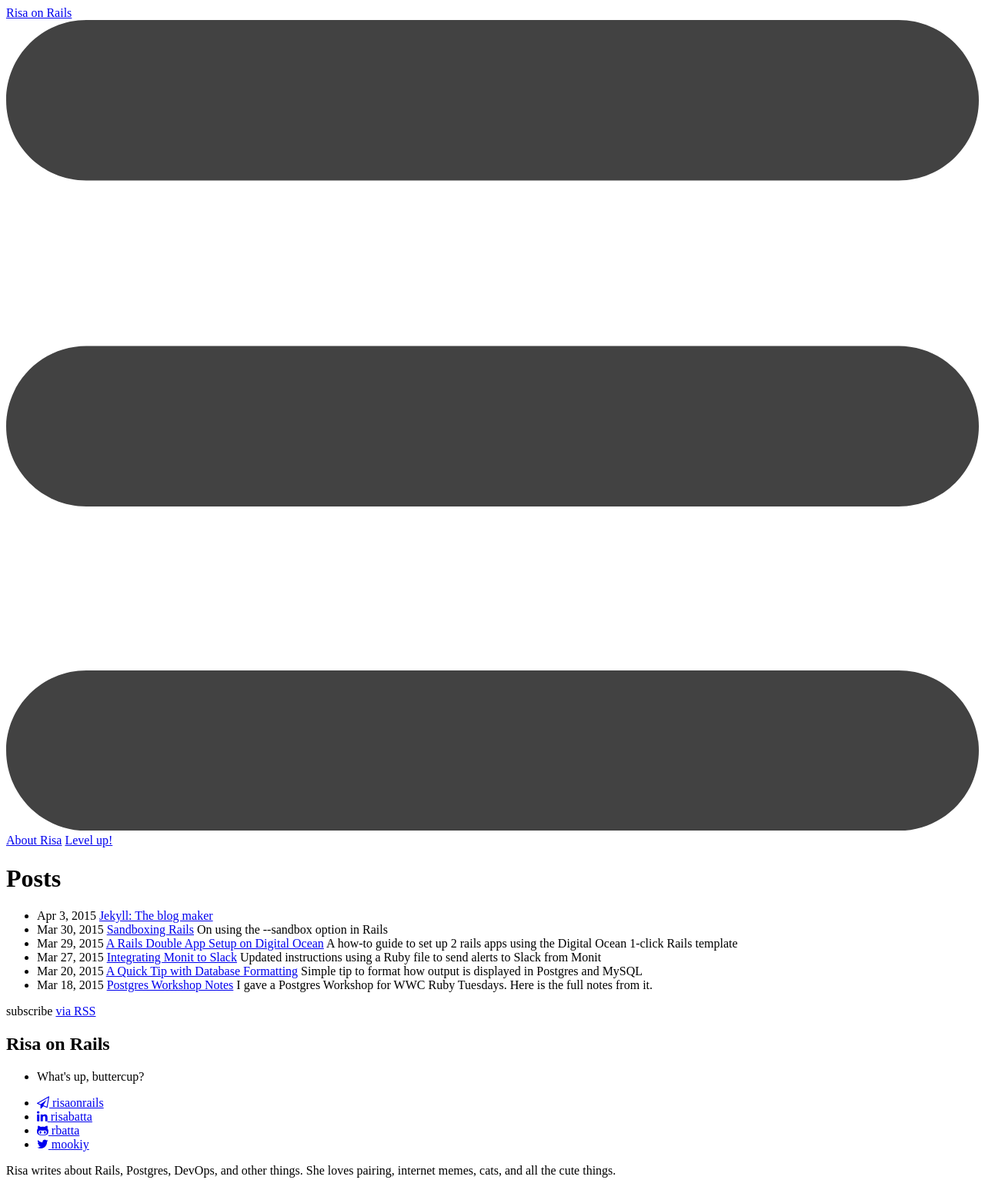
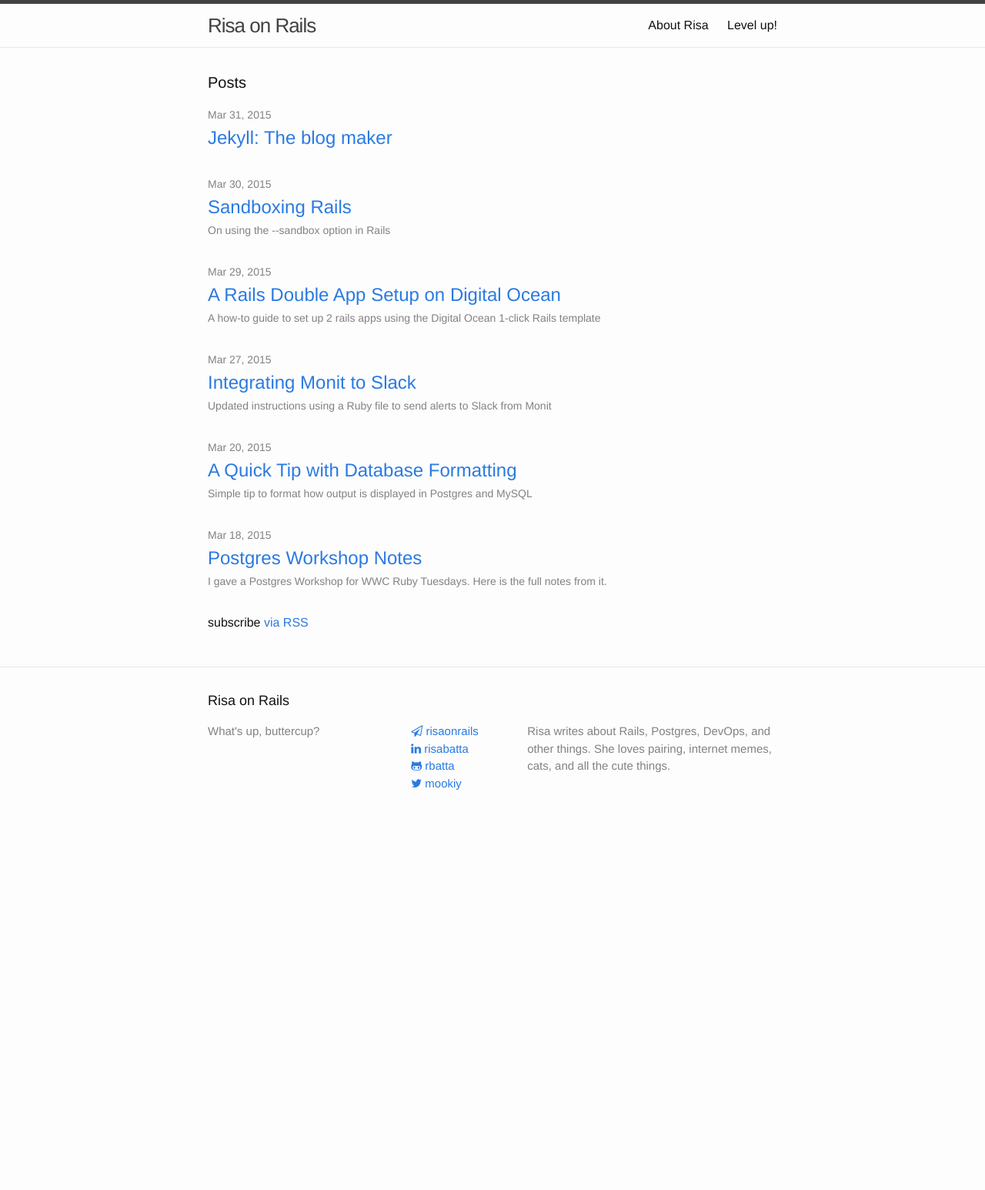
Before and after one commit to rbatta/risa-on-rails, a Jekyll site: the page built from index.md, in a window 1280 px wide. Shown: the whole page at 77% size. Built offline with Jekyll 4.4.1, drawn with Linux system fonts in a browser that asks for light colours; nearby versions of some CDN libraries; after the commit the page ends 1089 px from its top, so only the background shows below that.

Commit message:
things like this need to stop

```diff
--- /dev/null
+++ b/css/main.css
@@ -0,0 +1,449 @@
+/**
+ * Reset some basic elements
+ */
+body, h1, h2, h3, h4, h5, h6,
+p, blockquote, pre, hr,
+dl, dd, ol, ul, figure {
+  margin: 0;
+  padding: 0; }
+
+/**
+ * Basic styling
+ */
+body {
+  font-family: Helvetica, Arial, sans-serif;
+  font-size: 16px;
+  line-height: 1.5;
+  font-weight: 300;
+  color: #111;
+  background-color: #fdfdfd;
+  -webkit-text-size-adjust: 100%; }
+
+/**
+ * Set `margin-bottom` to maintain vertical rhythm
+ */
+h1, h2, h3, h4, h5, h6,
+p, blockquote, pre,
+ul, ol, dl, figure,
+.highlight {
+  margin-bottom: 15px; }
+
+/**
+ * Images
+ */
+img {
+  max-width: 100%;
+  vertical-align: middle; }
+
+/**
+ * Figures
+ */
+figure > img {
+  display: block; }
+
+figcaption {
+  font-size: 14px; }
+
+/**
+ * Lists
+ */
+ul, ol {
+  margin-left: 30px; }
+
+li > ul,
+li > ol {
+  margin-bottom: 0; }
+
+/**
+ * Headings
+ */
+h1, h2, h3, h4, h5, h6 {
+  font-weight: 300; }
+
+/**
+ * Links
+ */
+a {
+  color: #2a7ae2;
+  text-decoration: none; }
+  a:visited {
+    color: #1756a9; }
+  a:hover {
+    color: #111;
+    text-decoration: underline; }
+
+/**
+ * Blockquotes
+ */
+blockquote {
+  color: #828282;
+  border-left: 4px solid #e8e8e8;
+  padding-left: 15px;
+  font-size: 14px;
+  letter-spacing: -1px;
+  font-style: italic; }
+  blockquote > :last-child {
+    margin-bottom: 0; }
+
+/**
+ * Code formatting
+ */
+pre,
+code {
+  font-size: 14px;
+  border: 1px solid #e8e8e8;
+  border-radius: 3px;
+  background-color: #eef; }
+
+code {
+  padding: 1px 5px; }
+
+pre {
+  padding: 8px 12px;
+  overflow-x: scroll; }
+  pre > code {
+    border: 0;
+    padding-right: 0;
+    padding-left: 0; }
+
+/**
+ * Wrapper
+ */
+.wrapper {
+  max-width: -webkit-calc(800px - (30px * 2));
+  max-width: calc(800px - (30px * 2));
+  margin-right: auto;
+  margin-left: auto;
+  padding-right: 30px;
+  padding-left: 30px; }
+  @media screen and (max-width: 800px) {
+    .wrapper {
+      max-width: -webkit-calc(800px - (30px));
+      max-width: calc(800px - (30px));
+      padding-right: 15px;
+      padding-left: 15px; } }
+
+/**
+ * Clearfix
+ */
+.wrapper:after, .footer-col-wrapper:after {
+  content: "";
+  display: table;
+  clear: both; }
+
+/**
+ * Icons
+ */
+.icon > svg {
+  display: inline-block;
+  width: 16px;
+  height: 16px;
+  vertical-align: middle; }
+  .icon > svg path {
+    fill: #828282; }
+
+/**
+ * Site header
+ */
+.site-header {
+  border-top: 5px solid #424242;
+  border-bottom: 1px solid #e8e8e8;
+  min-height: 56px;
+  position: relative; }
+
+.site-name {
+  font-size: 26px;
+  line-height: 56px;
+  letter-spacing: -1px;
+  margin-bottom: 0;
+  float: left; }
+  .site-name, .site-name:visited {
+    color: #424242; }
+
+.site-nav {
+  float: right;
+  line-height: 56px; }
+  .site-nav .menu-icon {
+    display: none; }
+  .site-nav .page-link {
+    color: #111;
+    line-height: 1.5; }
+    .site-nav .page-link:not(:first-child) {
+      margin-left: 20px; }
+  @media screen and (max-width: 600px) {
+    .site-nav {
+      position: absolute;
+      top: 9px;
+      right: 30px;
+      background-color: #fdfdfd;
+      border: 1px solid #e8e8e8;
+      border-radius: 5px;
+      text-align: right; }
+      .site-nav .menu-icon {
+        display: block;
+        float: right;
+        width: 36px;
+        height: 26px;
+        line-height: 0;
+        padding-top: 10px;
+        text-align: center; }
+        .site-nav .menu-icon > svg {
+          width: 18px;
+          height: 15px; }
+          .site-nav .menu-icon > svg path {
+            fill: #424242; }
+      .site-nav .trigger {
+        clear: both;
+        display: none; }
+      .site-nav:hover .trigger {
+        display: block;
+        padding-bottom: 5px; }
+      .site-nav .page-link {
+        display: block;
+        padding: 5px 10px; } }
+
+/**
+ * Site footer
+ */
+.site-footer {
+  border-top: 1px solid #e8e8e8;
+  padding: 30px 0; }
+
+.footer-heading {
+  font-size: 18px;
+  margin-bottom: 15px; }
+
+.contact-list,
+.social-media-list {
+  list-style: none;
+  margin-left: 0; }
+
+.footer-col-wrapper {
+  font-size: 15px;
+  color: #828282;
+  margin-left: -15px; }
+
+.footer-col {
+  float: left;
+  margin-bottom: 15px;
+  padding-left: 15px; }
+
+.footer-col-1 {
+  width: -webkit-calc(35% - (30px / 2));
+  width: calc(35% - (30px / 2)); }
+
+.footer-col-2 {
+  width: -webkit-calc(20% - (30px / 2));
+  width: calc(20% - (30px / 2)); }
+
+.footer-col-3 {
+  width: -webkit-calc(45% - (30px / 2));
+  width: calc(45% - (30px / 2)); }
+
+@media screen and (max-width: 800px) {
+  .footer-col-1,
+  .footer-col-2 {
+    width: -webkit-calc(50% - (30px / 2));
+    width: calc(50% - (30px / 2)); }
+
+  .footer-col-3 {
+    width: -webkit-calc(100% - (30px / 2));
+    width: calc(100% - (30px / 2)); } }
+@media screen and (max-width: 600px) {
+  .footer-col {
+    float: none;
+    width: -webkit-calc(100% - (30px / 2));
+    width: calc(100% - (30px / 2)); } }
+/**
+ * Page content
+ */
+.page-content {
+  padding: 30px 0; }
+
+.page-heading {
+  font-size: 20px; }
+
+.post-list {
+  margin-left: 0;
+  list-style: none; }
+  .post-list > li {
+    margin-bottom: 30px; }
+
+.post-meta {
+  font-size: 14px;
+  color: #828282; }
+
+.post-link {
+  display: block;
+  font-size: 24px; }
+
+/**
+ * Posts
+ */
+.post-header {
+  margin-bottom: 30px; }
+
+.post-title {
+  font-size: 42px;
+  letter-spacing: -1px;
+  line-height: 1; }
+  @media screen and (max-width: 800px) {
+    .post-title {
+      font-size: 36px; } }
+
+.post-content {
+  margin-bottom: 30px; }
+  .post-content h2 {
+    font-size: 32px; }
+    @media screen and (max-width: 800px) {
+      .post-content h2 {
+        font-size: 28px; } }
+  .post-content h3 {
+    font-size: 26px; }
+    @media screen and (max-width: 800px) {
+      .post-content h3 {
+        font-size: 22px; } }
+  .post-content h4 {
+    font-size: 20px; }
+    @media screen and (max-width: 800px) {
+      .post-content h4 {
+        font-size: 18px; } }
+
+/**
+ * Syntax highlighting styles
+ */
+.highlight {
+  background: #fff; }
+  .highlight .c {
+    color: #998;
+    font-style: italic; }
+  .highlight .err {
+    color: #a61717;
+    background-color: #e3d2d2; }
+  .highlight .k {
+    font-weight: bold; }
+  .highlight .o {
+    font-weight: bold; }
+  .highlight .cm {
+    color: #998;
+    font-style: italic; }
+  .highlight .cp {
+    color: #999;
+    font-weight: bold; }
+  .highlight .c1 {
+    color: #998;
+    font-style: italic; }
+  .highlight .cs {
+    color: #999;
+    font-weight: bold;
+    font-style: italic; }
+  .highlight .gd {
+    color: #000;
+    background-color: #fdd; }
+  .highlight .gd .x {
+    color: #000;
+    background-color: #faa; }
+  .highlight .ge {
+    font-style: italic; }
+  .highlight .gr {
+    color: #a00; }
+  .highlight .gh {
+    color: #999; }
+  .highlight .gi {
+    color: #000;
+    background-color: #dfd; }
+  .highlight .gi .x {
+    color: #000;
+    background-color: #afa; }
+  .highlight .go {
+    color: #888; }
+  .highlight .gp {
+    color: #555; }
+  .highlight .gs {
+    font-weight: bold; }
+  .highlight .gu {
+    color: #aaa; }
+  .highlight .gt {
+    color: #a00; }
+  .highlight .kc {
+    font-weight: bold; }
+  .highlight .kd {
+    font-weight: bold; }
+  .highlight .kp {
+    font-weight: bold; }
+  .highlight .kr {
+    font-weight: bold; }
+  .highlight .kt {
+    color: #458;
+    font-weight: bold; }
+  .highlight .m {
+    color: #099; }
+  .highlight .s {
+    color: #d14; }
+  .highlight .na {
+    color: #008080; }
+  .highlight .nb {
+    color: #0086B3; }
+  .highlight .nc {
+    color: #458;
+    font-weight: bold; }
+  .highlight .no {
+    color: #008080; }
+  .highlight .ni {
+    color: #800080; }
+  .highlight .ne {
+    color: #900;
+    font-weight: bold; }
+  .highlight .nf {
+    color: #900;
+    font-weight: bold; }
+  .highlight .nn {
+    color: #555; }
+  .highlight .nt {
+    color: #000080; }
+  .highlight .nv {
+    color: #008080; }
+  .highlight .ow {
+    font-weight: bold; }
+  .highlight .w {
+    color: #bbb; }
+  .highlight .mf {
+    color: #099; }
+  .highlight .mh {
+    color: #099; }
+  .highlight .mi {
+    color: #099; }
+  .highlight .mo {
+    color: #099; }
+  .highlight .sb {
+    color: #d14; }
+  .highlight .sc {
+    color: #d14; }
+  .highlight .sd {
+    color: #d14; }
+  .highlight .s2 {
+    color: #d14; }
+  .highlight .se {
+    color: #d14; }
+  .highlight .sh {
+    color: #d14; }
+  .highlight .si {
+    color: #d14; }
+  .highlight .sx {
+    color: #d14; }
+  .highlight .sr {
+    color: #009926; }
+  .highlight .s1 {
+    color: #d14; }
+  .highlight .ss {
+    color: #990073; }
+  .highlight .bp {
+    color: #999; }
+  .highlight .vc {
+    color: #008080; }
+  .highlight .vg {
+    color: #008080; }
+  .highlight .vi {
+    color: #008080; }
+  .highlight .il {
+    color: #099; }
```
Also changed, not shown: _posts/2015-03-30-jekyll-the-blog-maker.md (+2 -5 lines).
